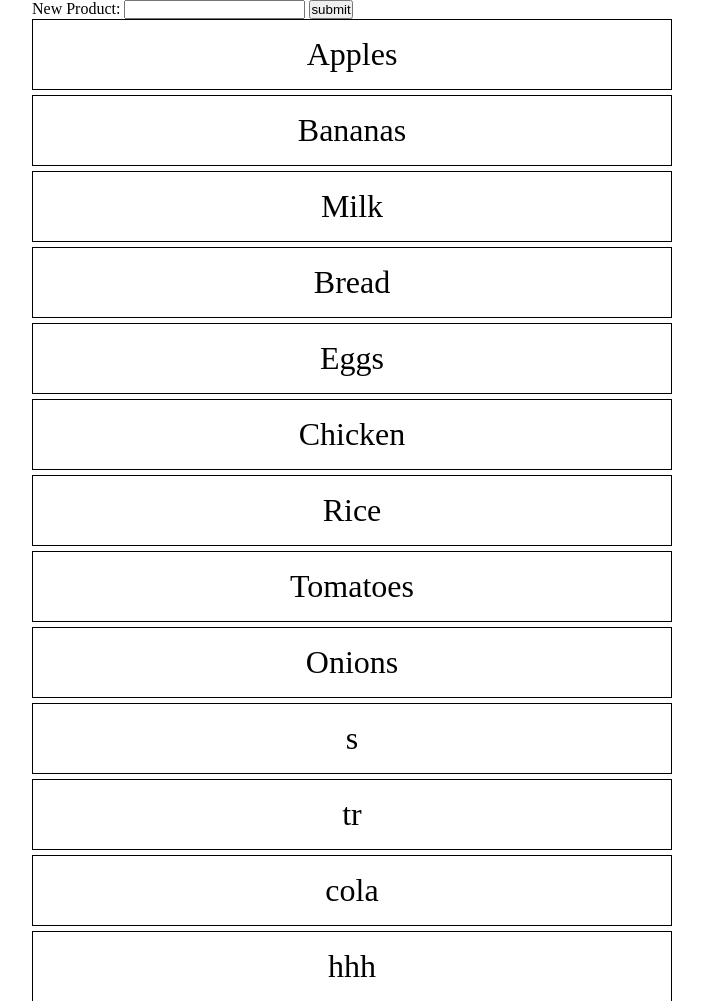
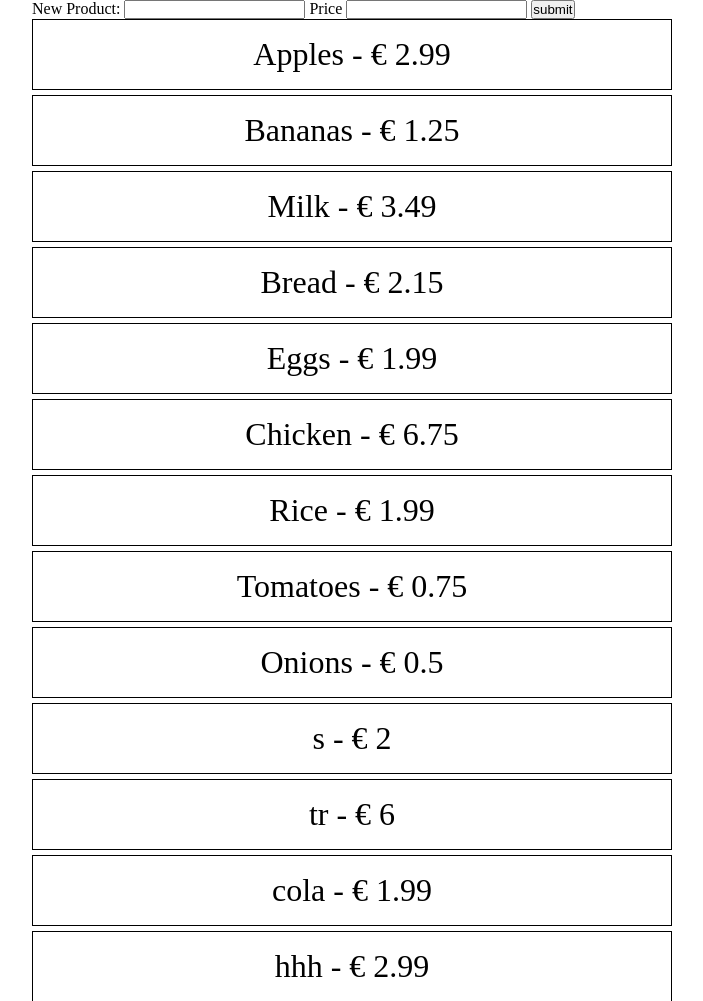
Before and after one commit to mjerta/shopping-list, a website: page public/index.html in a window 1280 px wide. Shown: the top 1001 px of the page, without its empty margins (288-991 px from the left). Drawn offline with Linux system fonts and the light colour scheme.

Commit message:
in progress

```diff
--- a/index.js
+++ b/index.js
@@ -7,6 +7,7 @@ app.use(express.static("public"));
 app.use(express.json({ limint: "1mb" }));
 app.post("/api", (request, response) => {
   const newData = request.body;
+  console.log(newData);
 
   fs.readFile("public/data.json", (err, data) => {
     if (err) {
--- a/public/css/main.css
+++ b/public/css/main.css
@@ -20,3 +20,8 @@ main li {
   padding: 1rem;
   cursor: pointer;
 }
+
+input[type="number"] {
+  margin: 0;
+  appearance: textfield;
+}
--- a/public/data.json
+++ b/public/data.json
@@ -83,6 +83,98 @@
     {
       "product": "test",
       "price": 2.99
+    },
+    {
+      "product": null,
+      "price": 2.99
+    },
+    {
+      "product": null,
+      "price": 2.99
+    },
+    {
+      "product": null,
+      "price": 2.99
+    },
+    {
+      "product": "apple",
+      "price": 2.99
+    },
+    {
+      "product": "apple",
+      "price": 2.99
+    },
+    {
+      "product": null,
+      "price": null
+    },
+    {
+      "product": null,
+      "price": null
+    },
+    {
+      "product": null,
+      "price": null
+    },
+    {
+      "product": null,
+      "price": null
+    },
+    {
+      "product": null,
+      "price": null
+    },
+    {
+      "product": null,
+      "price": null
+    },
+    {
+      "product": null,
+      "price": null
+    },
+    {
+      "product": null,
+      "price": null
+    },
+    {
+      "product": null,
+      "price": null
+    },
+    {
+      "product": null,
+      "price": null
+    },
+    {
+      "product": null,
+      "price": null
+    },
+    {
+      "product": "test",
+      "price": "2"
+    },
+    {
+      "product": "test",
+      "price": "2"
+    },
+    {
+      "product": "",
+      "price": ""
+    },
+    {
+      "product": "testste",
+      "price": "3"
+    },
+    {
+      "product": "testste",
+      "price": "3"
+    },
+    {
+      "product": "oooo",
+      "price": "34"
+    },
+    {
+      "product": "oooo",
+      "price": "34"
     }
   ]
 }
--- a/public/index.html
+++ b/public/index.html
@@ -9,8 +9,10 @@
   <body>
     <main>
       <form id="data-form">
-        <label for="input-data">New Product:</label>
-        <input type="text" id="input-data" name="input-data" />
+        <label for="article">New Product:</label>
+        <input type="text" id="article-data" name="article" />
+        <label for="price">Price</label>
+        <input type="number" name="price" id="price-data" />
         <button type="submit">submit</button>
       </form>
       <ul class="data-list"></ul>
--- a/public/script.js
+++ b/public/script.js
@@ -8,9 +8,11 @@ function sendData(url) {
     e.preventDefault();
     const formData = new FormData(formEl);
 
+    console.log(formData);
+
     const shoppingList = {
-      product: formData.get("input-data"),
-      price: 2.99,
+      product: formData.get("article"),
+      price: formData.get("price"),
     };
     // Other products...
     // console.log(url);
@@ -52,7 +54,7 @@ async function getData() {
     if (!existingItems.has(element.product)) {
       const listItem = document.createElement("li");
       listItem.classList.add("li-item");
-      listItem.textContent = element.product;
+      listItem.textContent = `${element.product} - \u20AC ${element.price}`;
       list.appendChild(listItem);
       existingItems.add(element.product); // Add the new item to the set
     }
```
Also changed, not shown: 1 other file.
